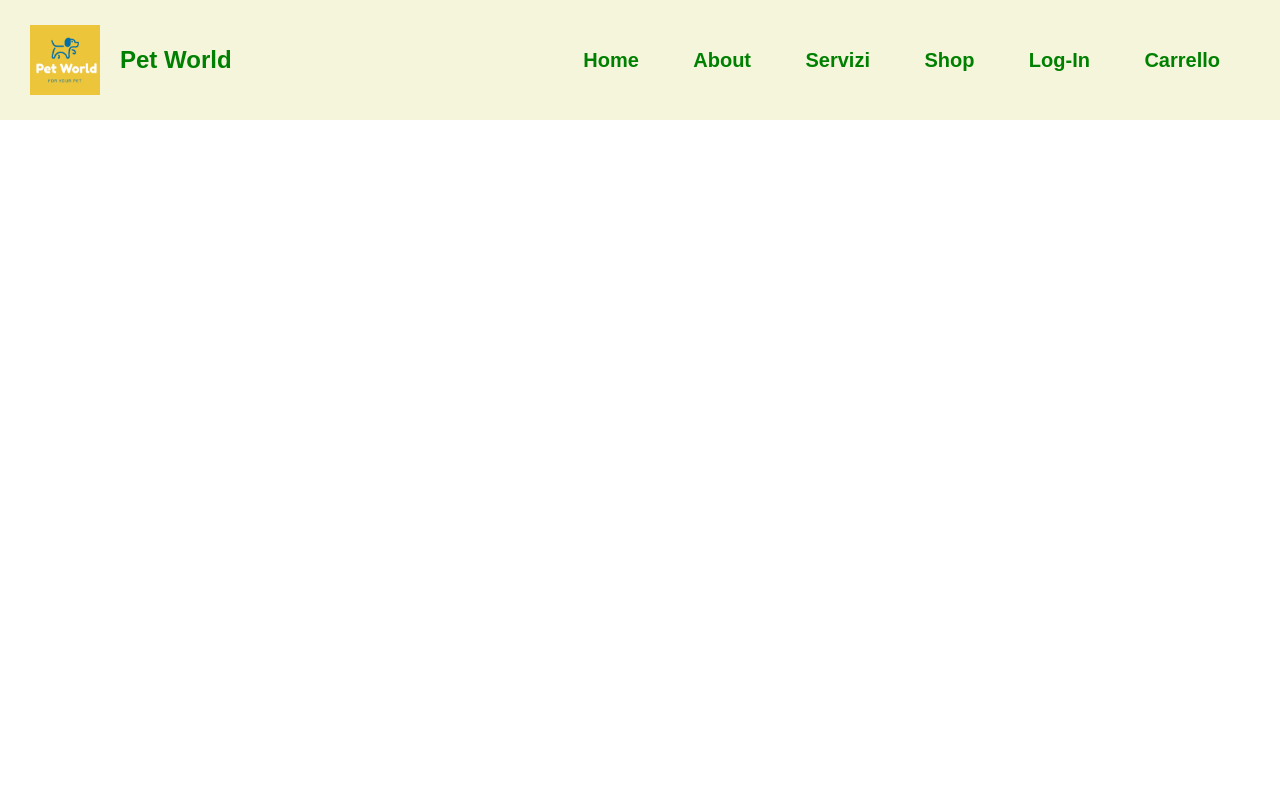
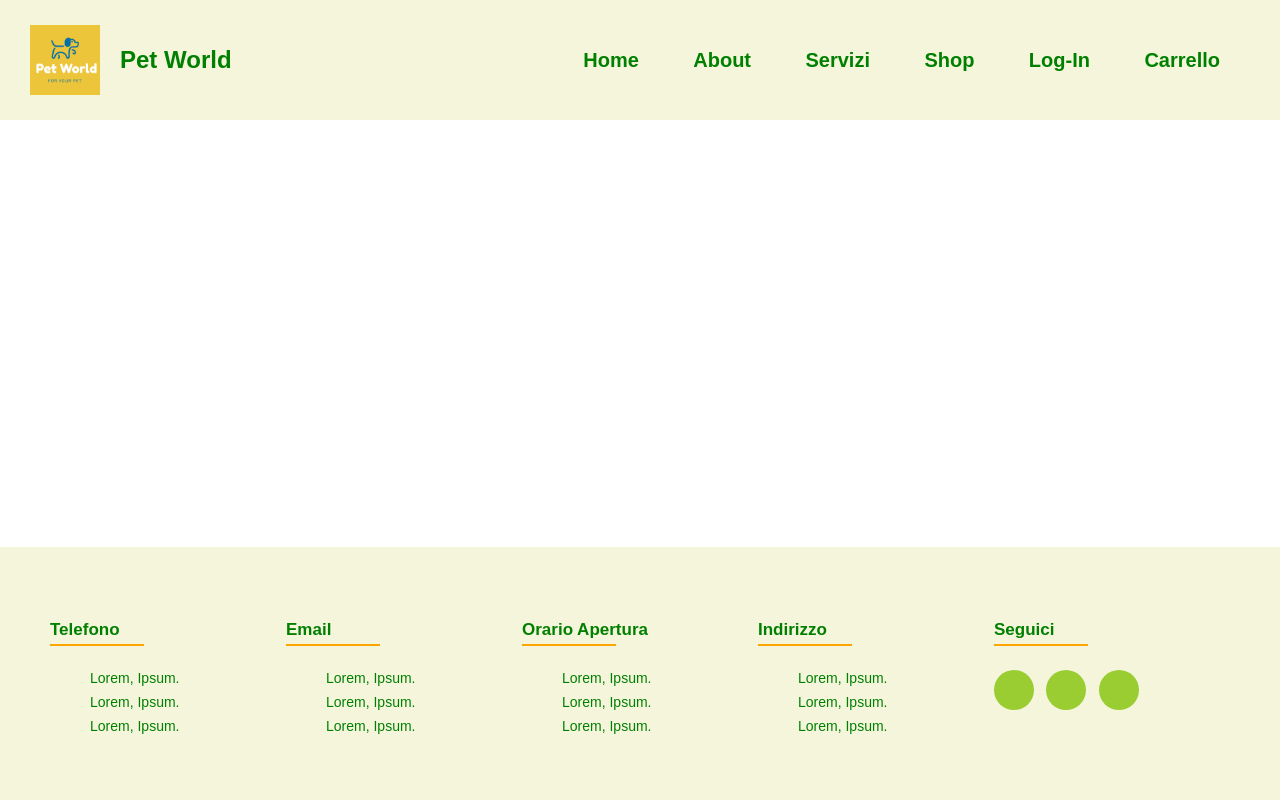
Before and after one commit to VivianPita/progetto_ltw, a PHP site: page /about.html in a window 1280 px wide. Run offline with PHP 8.4, Linux system fonts and the light colour scheme.

Commit message:
header+footer prima versione

```diff
--- a/code/about.html
+++ b/code/about.html
@@ -7,12 +7,14 @@
       <title>Pet World!</title>
       <link rel="icon" type="image/x-icon" href="ico.ico">
       <link rel="stylesheet" href="header.css">
+      <link rel="stylesheet" href="footer.css">
+      <link rel="stylesheet" type="text/css" href="https://cdnjs.cloudflare.com/ajax/libs/font-awesome/5.15.1/css/all.min.css">
   </head>
   <body>
       <header>
           <div class="logo">
             <img src="logo.png" alt="Pet World">
-            <h2 class="Pet World">Pet World</h2>
+            <h2 class="PetWorld">Pet World</h2>
           </div>
           <div class="container">
               <nav>
@@ -25,5 +27,47 @@
               </nav>
           </div>
       </header>
+      <footer>
+        <div class="footer-col">
+          <h4>telefono</h4>
+            <ul>
+              <li>Lorem, ipsum.</li>
+              <li>Lorem, ipsum.</li>
+              <li>Lorem, ipsum.</li>
+            </ul>
+        </div>
+        <div class="footer-col">
+          <h4>email</h4>
+          <ul>
+            <li>Lorem, ipsum.</li>
+            <li>Lorem, ipsum.</li>
+            <li>Lorem, ipsum.</li>
+          </ul>
+        </div>
+        <div class="footer-col">
+          <h4>orario apertura</h4>
+            <ul>
+              <li>Lorem, ipsum.</li>
+              <li>Lorem, ipsum.</li>
+              <li>Lorem, ipsum.</li>
+            </ul>
+        </div>
+        <div class="footer-col">
+          <h4>indirizzo</h4>
+          <ul>
+            <li>Lorem, ipsum.</li>
+            <li>Lorem, ipsum.</li>
+            <li>Lorem, ipsum.</li>
+          </ul>
+        </div>
+        <div class="footer-col">
+          <h4>seguici</h4>
+          <div class="links">
+            <a href="#"><i class="fab fa facebook"></i></a>
+            <a href="#"><i class="fab fa twitter"></i></a>
+            <a href="#"><i class="fab fa instagram"></i></a>
+          </div>
+        </div>
+      </footer>
     </body>
   </html>
--- a/code/footer.css
+++ b/code/footer.css
@@ -0,0 +1,93 @@
+body{
+    display: flex;
+    flex-direction: column;
+    height: 100vh;
+    background-color: white;
+}
+
+footer{
+    display: flex;
+    flex-wrap: wrap;
+    margin-top: auto;
+    background-color: #f5f5dc;
+    padding: 50px ;
+}
+
+ul{
+    list-style: none;
+}
+
+.footer-col{
+    width: 20%;
+}
+
+.footer-col h4{
+    position: relative;
+    margin-bottom: 30px;
+    font-weight: 800;
+    font-size: 17px;
+    text-transform: capitalize;
+}
+
+.footer-col h4::before{
+    content:'';
+    position: absolute;
+    left: 0;
+    bottom: -6px;
+    background-color: orange;
+    height: 2px;
+    width: 40%;
+}
+
+ul li:not(:last-child){
+    margin-bottom: 8px;
+}
+
+ul li {
+    display: block;
+    font-size: 14px;
+    text-transform: capitalize;
+    color:green;
+    text-decoration: none;
+}
+ul li:hover{
+    color: orange;
+    padding-left: 5px;
+}
+
+.links a{
+    display: inline-block;
+    height: 40px;
+    width: 40px;
+    color:aquamarine;
+    background-color: yellowgreen;
+    margin: 0px 8px 8px 0;
+    text-align: center;
+    line-height: 40px;
+    border-radius: 50%;
+    transition: 0.4s;
+}
+
+.links a:hover{
+    color: orange;
+    background-color: #f5f5dc;
+}
+
+@media(max-width:700px){
+    .footer-col{
+        width: 50%;
+        margin-bottom: 30px;
+        text-align: center;
+    }
+
+    .footer-col h4::before{
+        all: unset;
+    }
+
+    @media(max-width:555px){
+        .footer-col{
+            width: 100%;
+
+        }
+    }
+}
--- a/code/header.css
+++ b/code/header.css
@@ -11,6 +11,7 @@ header{
     align-items: center;
     padding: 10px;
 }
+
 
 .logo{
     display: flex;
@@ -36,7 +37,7 @@ nav a{
 nav a:hover{
     color:olivedrab;
 }
-@media (max-width:700x){
+@media (max-width:700px){
     header{
         flex-direction:column;
     }
```
Also changed, not shown: code/carrello.html (+44 -0 lines), code/home.html (+44 -0 lines), code/login.html (+44 -0 lines), code/services.html (+44 -0 lines), code/shop.html (+44 -0 lines).
